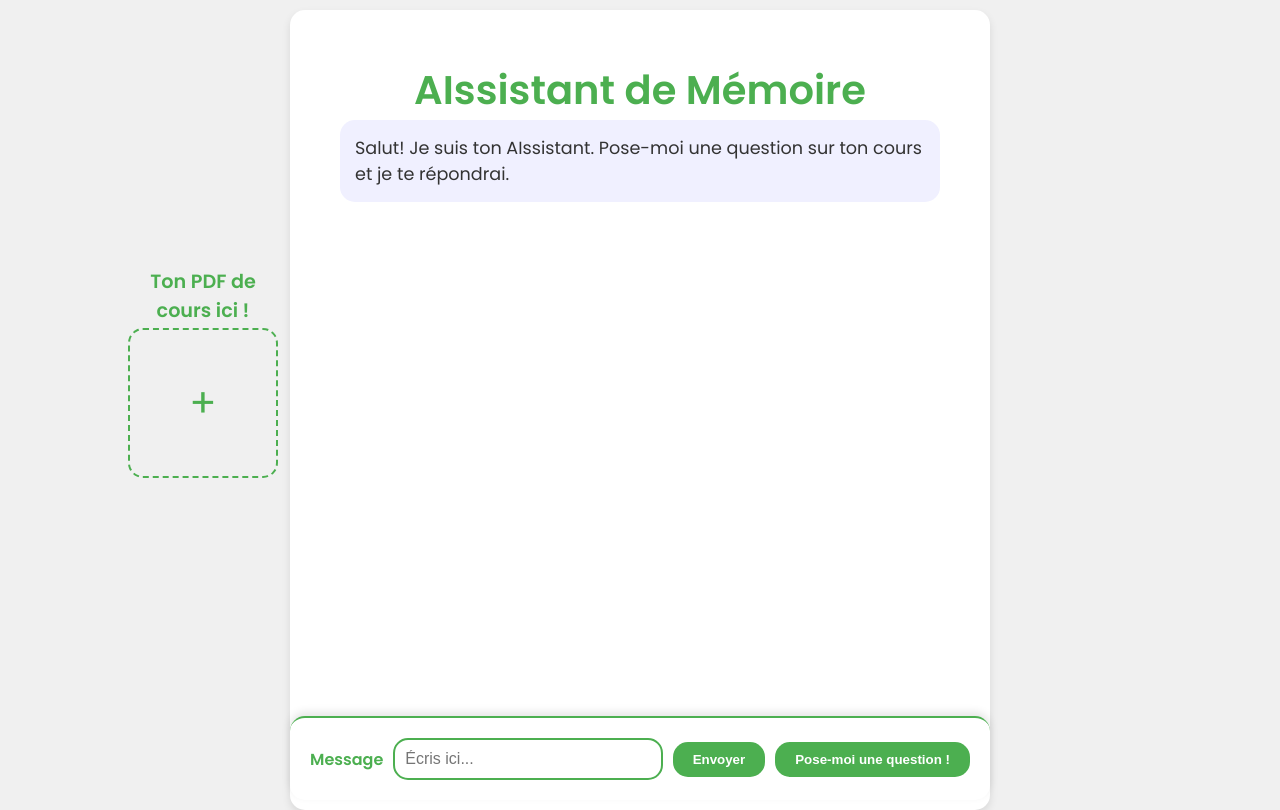
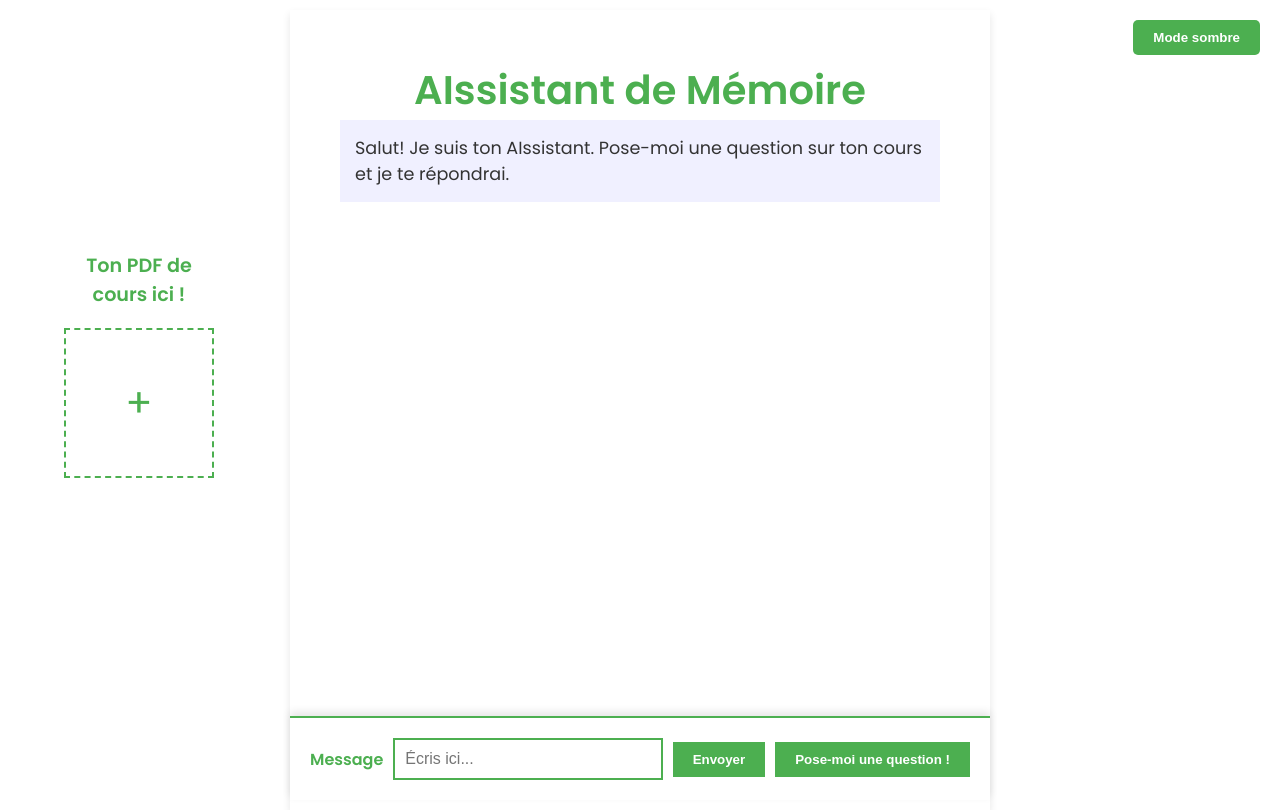
Before and after one commit to alexandreandre/Hackaton, a Flask app: page / in a window 1280 px wide. Run offline with Flask 3, Linux system fonts and the light colour scheme; parts of the project's set-up code (start-up, migrations or seed data) failed here and were passed over.

Commit message:
alzmemralk

```diff
--- a/main.py
+++ b/main.py
@@ -12,11 +12,9 @@ app.config['UPLOAD_FOLDER'] = UPLOAD_FOLDER
 # Assurez-vous que le dossier de téléchargement existe
 os.makedirs(UPLOAD_FOLDER, exist_ok=True)
 
-
 @app.route("/")
 def hello_world():
     return render_template("index.html")
-
 
 @app.route('/upload', methods=['POST'])
 def upload_file():
@@ -41,6 +39,7 @@ def upload_file():
             pdf_text = ' '.join(split_text(document))
             # Stocker le texte dans la session pour l'utiliser dans 'prompt'
             session['pdf_text'] = pdf_text
+            session['history'] = []  # Initialiser l'historique de la conversation
             print(f"Le texte extrait du PDF a été stocké en session. Longueur du texte : {len(pdf_text)} caractères.")
             return redirect(url_for('hello_world'))
         except Exception as e:
@@ -50,24 +49,26 @@ def upload_file():
         print("Aucun fichier valide reçu.")
         return "Erreur lors du téléchargement du fichier", 400
 
-
 @app.route('/prompt', methods=['POST'])
 def prompt():
     message = request.form['prompt']
 
-    # Récupérer le texte extrait du PDF depuis la session
-    pdf_text = session.get('pdf_text')
+    # Récupérer le texte extrait du PDF et l'historique de la session
+    pdf_text = session.get('pdf_text', '')
+    history = []
     if pdf_text:
-        print(f"Question reçue : {message}")
-        print(f"Texte du PDF récupéré de la session (longueur : {len(pdf_text)} caractères).")
-        answer = ask_question_to_pdf(message, pdf_text)
-        print(f"Réponse générée : {answer}")
+
+        # Ajouter le message actuel à l'historique
+        history = history + [{"role": "user", "content":message}]
+
+        # Appel à l'IA avec le texte du PDF et l'historique
+        answer = ask_question_to_pdf(message, pdf_text, history)
+
+        # Ajouter la réponse de l'IA à l'historique
+        history = history + [{"role": "assistant", "content":answer}]
+        print(history)
     else:
         print("Aucun PDF n'a été téléchargé ou le texte n'a pas pu être extrait.")
         answer = "Aucun PDF n'a été téléchargé ou le texte n'a pas pu être extrait."
 
     return answer
-
-
-if __name__ == "__main__":
-    app.run(debug=True)
--- a/static/prompt.js
+++ b/static/prompt.js
@@ -23,6 +23,36 @@ document.addEventListener('DOMContentLoaded', () => {
         }
     });
 });
+document.addEventListener('DOMContentLoaded', () => {
+    const darkModeButton = document.getElementById('dark-mode-button');
+    const body = document.body;
+
+    // Vérifier si l'utilisateur a déjà activé le dark mode
+    if (localStorage.getItem('darkMode') === 'enabled') {
+        body.classList.add('dark-mode');
+        darkModeButton.textContent = "Mode clair"; // Mode sombre activé, afficher "Mode clair"
+        darkModeButton.classList.add('dark-mode');
+    } else {
+        darkModeButton.textContent = "Mode sombre"; // Mode clair activé
+    }
+
+    // Bascule entre le mode clair et sombre
+    darkModeButton.addEventListener('click', () => {
+        if (body.classList.contains('dark-mode')) {
+            body.classList.remove('dark-mode');
+            darkModeButton.textContent = "Mode sombre"; // Revenir au mode clair
+            darkModeButton.classList.remove('dark-mode');
+            localStorage.setItem('darkMode', 'disabled');
+        } else {
+            body.classList.add('dark-mode');
+            darkModeButton.textContent = "Mode clair"; // Activer le mode sombre
+            darkModeButton.classList.add('dark-mode');
+            localStorage.setItem('darkMode', 'enabled');
+        }
+    });
+});
+
+
 
 const appendHumanMessage = (message) => {
     const humanMessageElement = document.createElement("div");
--- a/static/style.css
+++ b/static/style.css
@@ -1,16 +1,59 @@
 :root {
-    --primary-color: #4CAF50; /* Vert éclatant pour la modernité */
-    --secondary-color: #FFD700; /* Doré pour des éléments de contraste */
-    --background-color: #f0f0f0; /* Couleur de fond claire et agréable */
-    --text-color: #333333; /* Texte sombre pour une bonne lisibilité */
-    --message-human-bg: #e0ffe0; /* Couleur pastel pour les messages humains */
-    --message-ai-bg: #f0f0ff; /* Couleur douce pour les réponses AI */
-    --border-radius: 15px; /* Arrondir les bords pour un aspect moderne */
-    --button-bg-color: #4CAF50; /* Couleur des boutons principale */
-    --button-hover-bg: #45a049; /* Couleur lors du survol des boutons */
-    --loader-color: #FFD700; /* Couleur du loader */
+    --primary-color: #4CAF50; /* Vert */
+    --secondary-color: #FFD700;
+    --background-color: #ffffff; /* Fond blanc par défaut */
+    --text-color: #333333;
+    --message-human-bg: #e0ffe0;
+    --message-ai-bg: #f0f0ff;
+    --button-bg-color: #4CAF50;
+    --button-hover-bg: #45a049;
+    --loader-color: #FFD700;
     --max-body-width: 700px;
 }
+
+/* Mode sombre */
+.dark-mode {
+    --background-color: #000000; /* Fond noir pour le mode sombre */
+    --text-color: #f0f0f0; /* Texte blanc pour une meilleure lisibilité */
+    --message-human-bg: #333333; /* Fond des messages humains en gris foncé */
+    --message-ai-bg: #222222; /* Fond des messages AI en gris encore plus foncé */
+    --button-bg-color: #4CAF50; /* Garder les boutons verts */
+    --button-hover-bg: #3E8E41; /* Garder un survol vert plus sombre */
+}
+
+/* Appliquer les couleurs du mode en cours */
+body {
+    background-color: var(--background-color);
+    color: var(--text-color);
+}
+
+/* Styles pour le bouton de mode sombre */
+.dark-mode-toggle {
+    position: fixed;
+    top: 20px;
+    right: 20px;
+}
+
+#dark-mode-button {
+    background-color: var(--button-bg-color);
+    color: white;
+    border: none;
+    padding: 10px 20px;
+    font-weight: bold;
+    border-radius: 5px;
+    cursor: pointer;
+    transition: background-color 0.3s, color 0.3s;
+}
+
+#dark-mode-button.dark-mode {
+    background-color: var(--button-bg-color);
+    color: black; /* Texte noir pour correspondre au mode clair dans le mode sombre */
+}
+
+#dark-mode-button:hover {
+    background-color: var(--button-hover-bg);
+}
+
 
 * {
     box-sizing: border-box;
@@ -24,6 +67,7 @@ body {
     color: var(--text-color);
 }
 
+/* Conteneur principal en mode clair */
 .main-container {
     max-width: var(--max-body-width);
     min-height: 100vh;
@@ -34,6 +78,16 @@ body {
     box-shadow: 0 4px 8px rgba(0, 0, 0, 0.1);
 }
 
+/* Mode sombre */
+.dark-mode body {
+    background-color: #1e1e1e; /* Fond global gris foncé */
+    color: #e0e0e0; /* Texte plus clair pour le mode sombre */
+}
+
+.dark-mode .main-container {
+    background-color: #2c2c2c; /* Conteneur gris foncé similaire au fond */
+    box-shadow: none; /* Supprimer ou réduire l'ombre en mode sombre */
+}
 .header {
     text-align: center;
 }
@@ -73,7 +127,12 @@ body {
     transform: translateY(-5px);
     box-shadow: 0 4px 12px rgba(0, 0, 0, 0.1);
 }
+.prompt-label {
+    font-weight: bold;
+    color: var(--primary-color);
+}
 
+/* Mode clair (par défaut) */
 .prompt-container {
     position: fixed;
     bottom: 0;
@@ -90,17 +149,27 @@ body {
     box-shadow: 0 -4px 8px rgba(0, 0, 0, 0.1);
 }
 
-.prompt-label {
-    font-weight: bold;
-    color: var(--primary-color);
-}
-
 .prompt-input {
     flex-grow: 1;
     padding: 10px;
     border: 2px solid var(--primary-color);
     border-radius: var(--border-radius);
     font-size: 1em;
+    background-color: white; /* Fond du champ de saisie */
+    color: var(--text-color); /* Couleur du texte */
+}
+
+/* Mode sombre */
+.dark-mode .prompt-container {
+    background-color: #2c2c2c; /* Fond gris foncé autour du champ de saisie */
+    border-top: 2px solid var(--primary-color);
+    box-shadow: none; /* Supprimer l'ombre en mode sombre */
+}
+
+.dark-mode .prompt-input {
+    background-color: #3c3c3c; /* Fond du champ de saisie en gris foncé */
+    color: #e0e0e0; /* Texte clair */
+    border: 2px solid var(--primary-color); /* Garder la bordure verte */
 }
 
 .button {
@@ -186,7 +255,7 @@ body {
 .upload-container {
     position: fixed;
     top: 41%;
-    left: 10%;
+    left: 5%;
     /* transform: translateY(-50%); */
     width: 150px;
     height: 150px;
@@ -247,8 +316,8 @@ body {
 
 .upload-text {
     position: fixed;
-    top: 37%;
-    left: 10%;
+    top: 35%;
+    left: 5%;
     transform: translateY(-50%);
     font-size: 1.2em;
     font-weight: 600;
--- a/templates/index.html
+++ b/templates/index.html
@@ -9,6 +9,10 @@
 </head>
 
 <body>
+    <!-- Dark mode switch -->
+    <div class="dark-mode-toggle">
+        <button id="dark-mode-button">Mode sombre</button>
+    </div>
     <!-- Téléchargement du fichier PDF -->
     <div class="upload-container-wrapper">
         <div class="upload-text">Ton PDF de cours ici !</div>
```
Also changed, not shown: src/utils/ask_question_to_pdf.py (+12 -26 lines).
